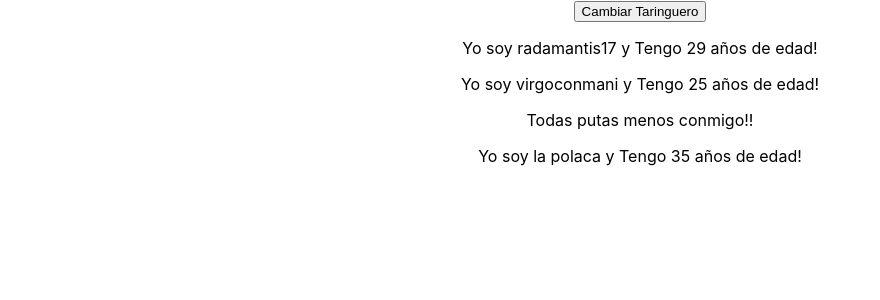
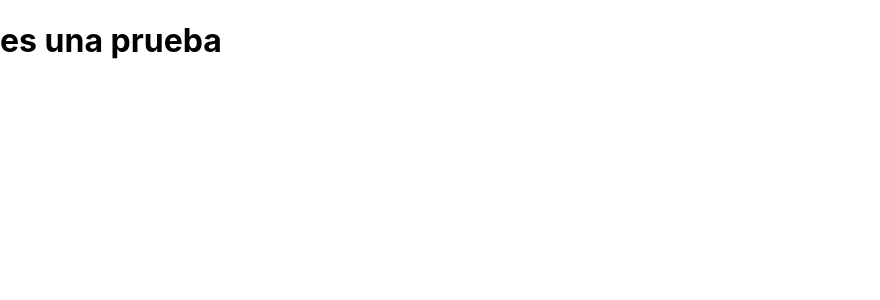
Before and after one commit to radamanthys360/demoReact, a React (Create React App) app: page / in a window 1280 px wide. Shown: the top 300 px of the page, without its empty margins (0-880 px from the left). Built offline with nearby package versions, Linux system fonts and the light colour scheme.

Commit message:
inicio crud

```diff
--- a/src/App.js
+++ b/src/App.js
@@ -1,43 +1,13 @@
 import React, { Component } from 'react';
 import './App.css';
-import Taringuero from './Componentes/Taringuero';
 
 class App extends Component {
-  state = {
-    taringos: [
-      { nombre: 'radamantis17', edad: 29 },
-      { nombre: 'virgoconmani', edad: 25 },
-      { nombre: 'la polaca', edad: 35 }
-    ]
-  };
-
-  switchNombreHandler = () => {
-    this.setState({
-      taringos: [
-        { nombre: 'radamantis17', edad: 29 },
-        { nombre: 'El facha', edad: 25 },
-        { nombre: 'la polaca', edad: 35 }
-      ]
-    });
-  };
 
   render() {
     return (
-      <div className="App">
-        <button onClick={this.switchNombreHandler}>Cambiar Taringuero</button>
-        <Taringuero
-          nombre={this.state.taringos[0].nombre}
-          edad={this.state.taringos[0].edad}
-        />
-        <Taringuero
-          nombre={this.state.taringos[1].nombre}
-          edad={this.state.taringos[1].edad}
-        >Todas putas menos conmigo!!</Taringuero>
-        <Taringuero
-          nombre={this.state.taringos[2].nombre}
-          edad={this.state.taringos[2].edad}
-        />
-      </div>
+        <h1>
+          es una prueba
+        </h1>
     );
   }
 }
```
